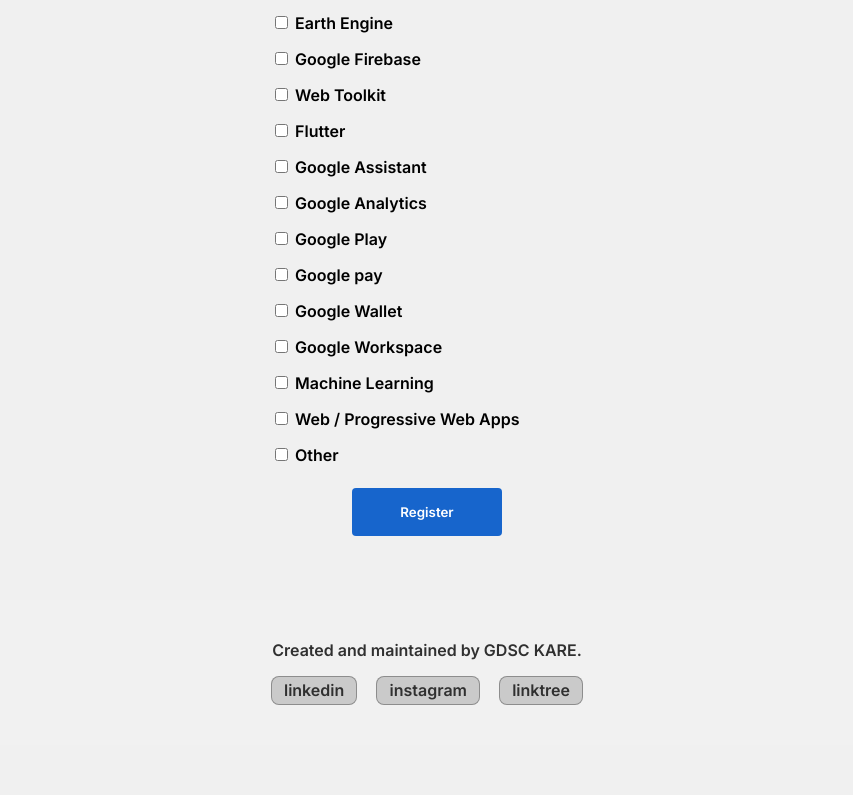
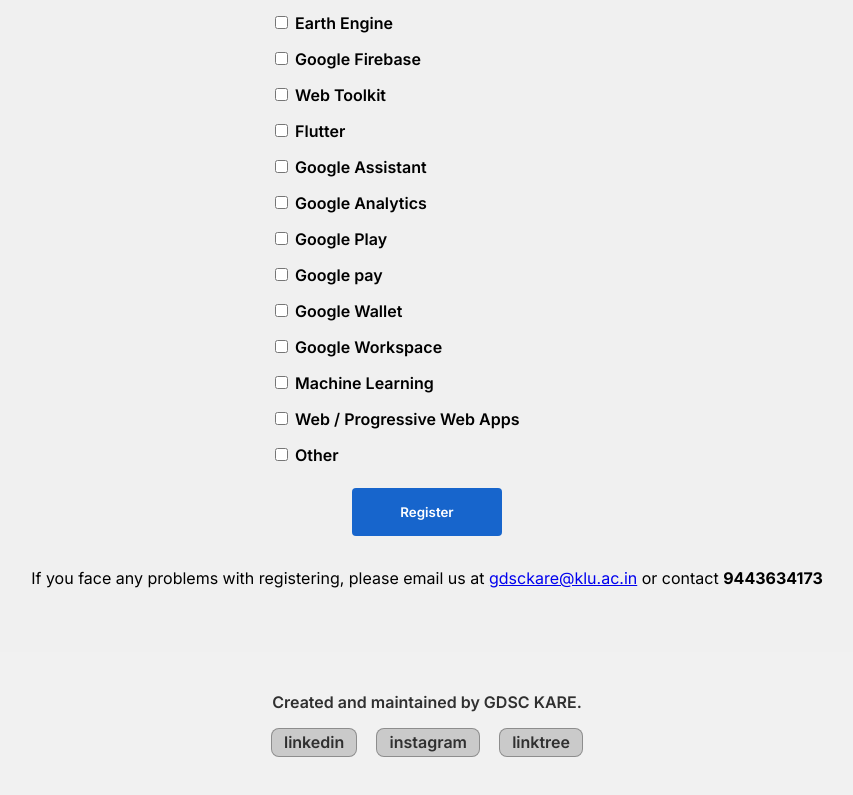
Before and after one commit to gdsckare/gdsckare.github.io, a plain HTML site: page register.html in a window 1280 px wide. Shown: the part 3418-4213 px from the top of the page, without its empty margins (213-1066 px from the left). Before the commit the page ends 4163 px from the top, so only its background shows below. Drawn offline with nearby package versions, Linux system fonts and the light colour scheme.

Commit message:
Add problem report contacts

```diff
--- a/register.css
+++ b/register.css
@@ -192,6 +192,11 @@ input[type="submit"]:hover {
     cursor: pointer;
 }
 
+.problem-contact {
+    text-align: center;
+    padding-top: 2rem;
+}
+
 footer {
     margin-top: 4rem;
     background-color: #f1f1f1;
--- a/register.html
+++ b/register.html
@@ -329,6 +329,11 @@
                 <button onclick="closePopup()">Close</button>
             </div>
         </div>
+
+        <div class="problem-contact">
+            <span>If you face any problems with registering, please email us at <a href="mailto:gdsckare@klu.ac.in">gdsckare@klu.ac.in</a> or contact <b>9443634173</b></span>
+        </div>
+
         <footer>
             <div class="text">Created and maintained by GDSC KARE.</div>
             <div class="links">
```
